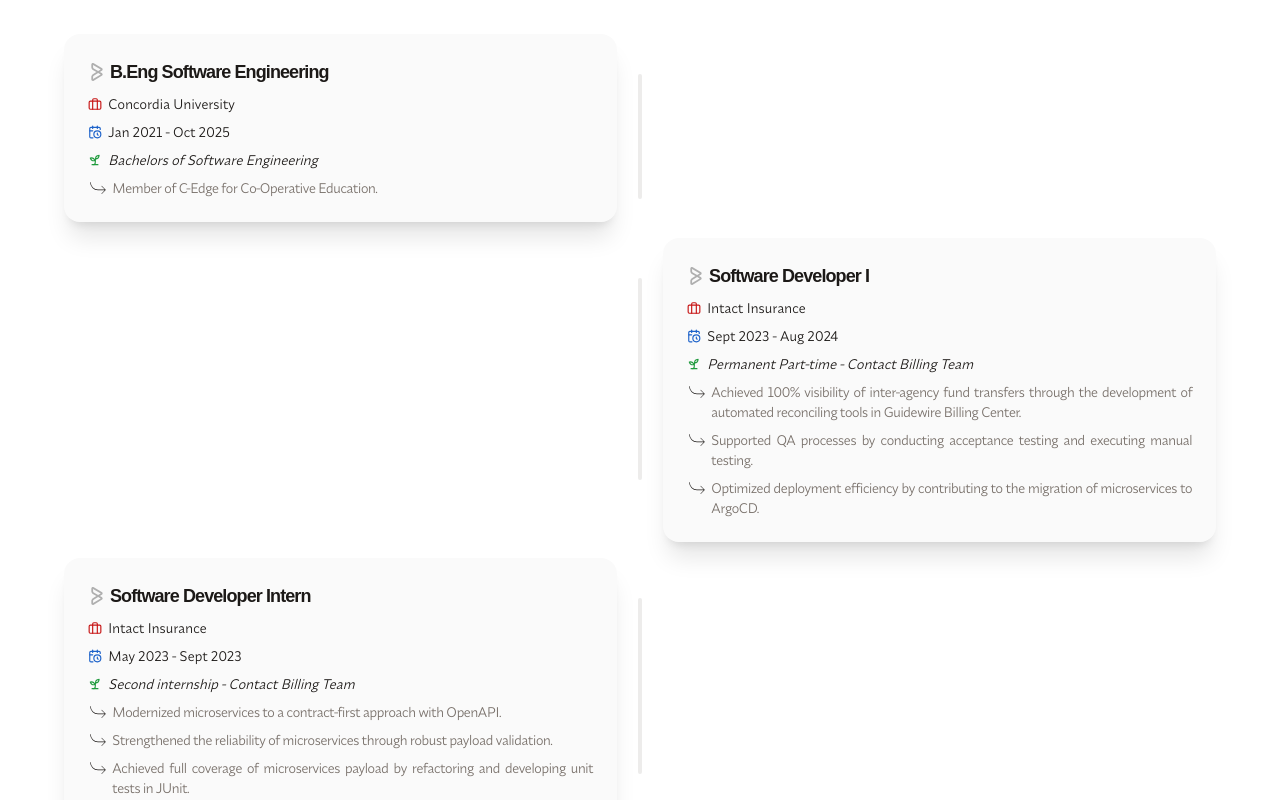
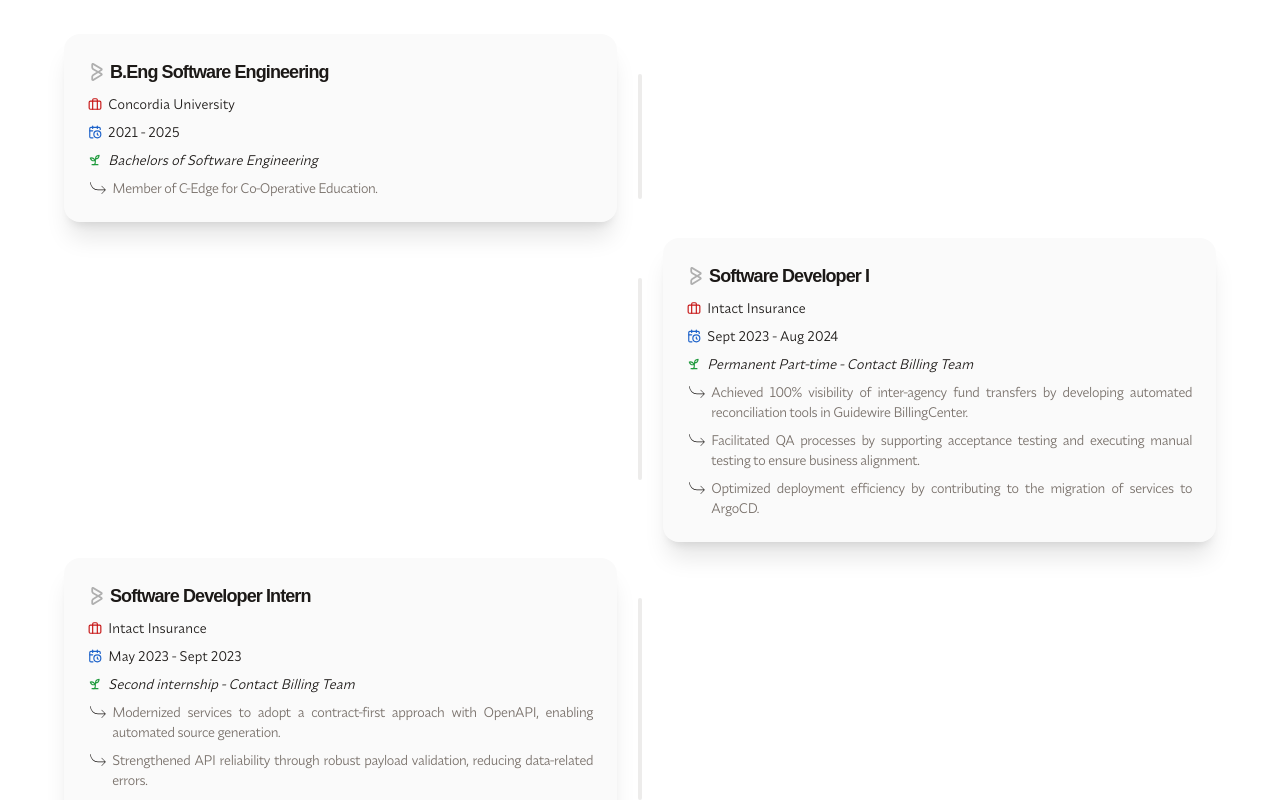
Before and after one commit to eimcharles/eimcharles.github.io, a React (Vite) app: page / in a window 1280 px wide. Shown: the part 2680-3480 px from the top of the page. Built offline with nearby package versions, Linux system fonts and the light colour scheme; a web font is replaced by a local one.

Commit message:
chore(background): update background data.

```diff
--- a/src/data/backgroundData.js
+++ b/src/data/backgroundData.js
@@ -16,10 +16,10 @@
     id: "exp-1",
     role: "B.Eng Software Engineering",
     organization: "Concordia University",
-    duration: "Jan 2021 - Oct 2025",
+    duration: "2021 - 2025",
     summary: "Bachelors of Software Engineering",
     contributions: [
-      {id: "concordia-c1" , text: "Member of C-Edge for Co-Operative Education."}
+      {id: "concordia-c1" , text: "Member of C-Edge for Co-Operative Education."},
     ]
   },
   {
@@ -29,9 +29,9 @@
     duration: "Sept 2023 - Aug 2024",
     summary: "Permanent Part-time - Contact Billing Team",
     contributions: [
-      {id: "intact-c1" , text: "Achieved 100% visibility of inter-agency fund transfers through the development of automated reconciling tools in Guidewire Billing Center."},
-      {id: "intact-c2" , text: "Supported QA processes by conducting acceptance testing and executing manual testing."},
-      {id: "intact-c3" , text: "Optimized deployment efficiency by contributing to the migration of microservices to ArgoCD."}
+      {id: "intact-c1" , text: "Achieved 100% visibility of inter-agency fund transfers by developing automated reconciliation tools in Guidewire BillingCenter."},
+      {id: "intact-c2" , text: "Facilitated QA processes by supporting acceptance testing and executing manual testing to ensure business alignment."},
+      {id: "intact-c3" , text: "Optimized deployment efficiency by contributing to the migration of services to ArgoCD."}
     ]
   },
   {
@@ -41,9 +41,9 @@
     duration: "May 2023 - Sept 2023",
     summary: "Second internship - Contact Billing Team",
     contributions: [
-      {id: "intact-c4" , text: "Modernized microservices to a contract-first approach with OpenAPI."},
-      {id: "intact-c5" , text: "Strengthened the reliability of microservices through robust payload validation."},
-      {id: "intact-c6" , text: "Achieved full coverage of microservices payload by refactoring and developing unit tests in JUnit."}
+      {id: "intact-c4" , text: "Modernized services to adopt a contract-first approach with OpenAPI, enabling automated source generation."},
+      {id: "intact-c5" , text: "Strengthened API reliability through robust payload validation, reducing data-related errors."},
+      {id: "intact-c6" , text: "Achieved 100% test coverage by extending existing JUnit test suites for payload validation."}
     ]
   },
   {
@@ -53,7 +53,7 @@
     duration: "Jan 2023 - May 2023",
     summary: "First internship - Contact Billing Team",
     contributions: [
-      {id: "intact-c7" , text: "Refactored microservices configurations, managing dependencies, plugins and Swagger documentation."},
+      {id: "intact-c7" , text: "Optimized service configurations by refactoring dependency management, managing plugin lifecycles, and standardizing Swagger documentation."},
       {id: "intact-c8" , text: "Fostered collaboration and continuous improvement by active participation in Scrum ceremonies."},
     ]
   }
```
